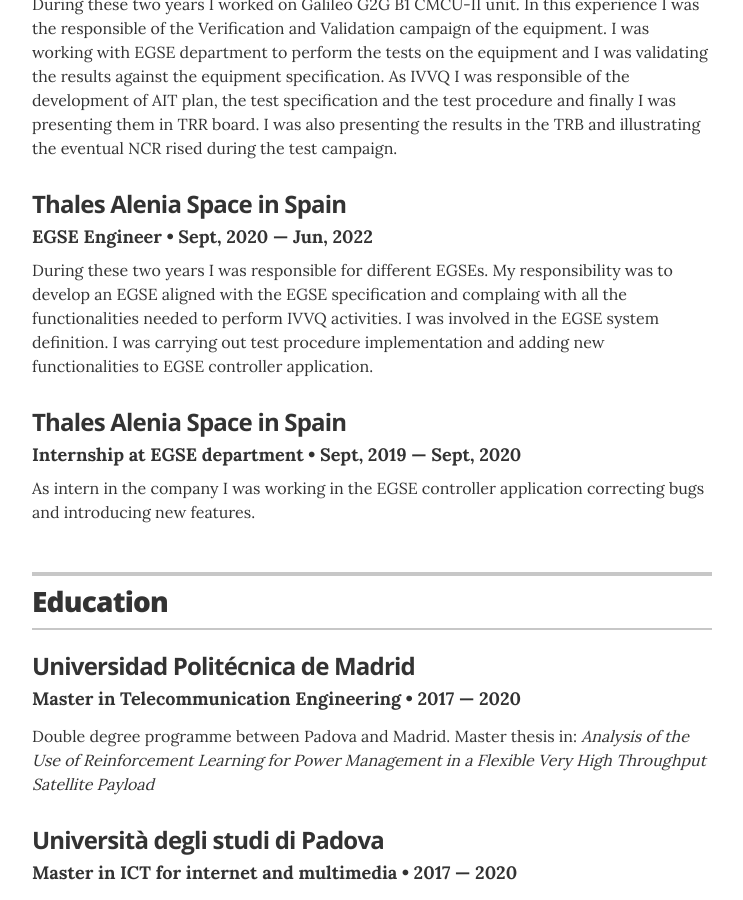
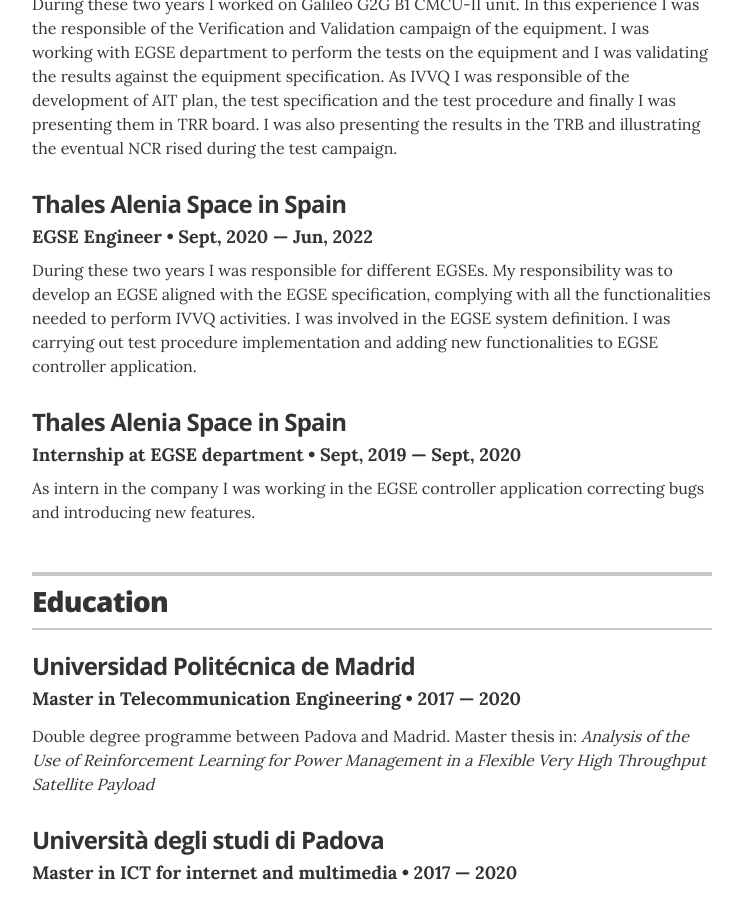
Before and after one commit to Edov95/edov95.github.io, a Jekyll site: the page built from index.html, in a window 1280 px wide and 900 px high, scrolled down 720 px. Shown: the whole window, without its empty margins (268-1011 px from the left). Built offline with Jekyll 4.4.1, drawn with Linux system fonts in a browser that asks for light colours.

Commit message:
Correct typo

```diff
--- a/_data/experience.yml
+++ b/_data/experience.yml
@@ -15,7 +15,7 @@
 - company: Thales Alenia Space in Spain
   position: EGSE Engineer
   duration:   Sept, 2020  &mdash; Jun, 2022
-  summary: During these two years I was responsible for different EGSEs. My responsibility was to develop an EGSE aligned with the EGSE specification and complaing with all the functionalities needed to perform IVVQ activities. I was involved in the EGSE system definition. I was carrying out test procedure implementation and adding new functionalities to EGSE controller application.
+  summary: During these two years I was responsible for different EGSEs. My responsibility was to develop an EGSE aligned with the EGSE specification, complying with all the functionalities needed to perform IVVQ activities. I was involved in the EGSE system definition. I was carrying out test procedure implementation and adding new functionalities to EGSE controller application.
 
 # Communications Coordinator
 - company: Thales Alenia Space in Spain
```
